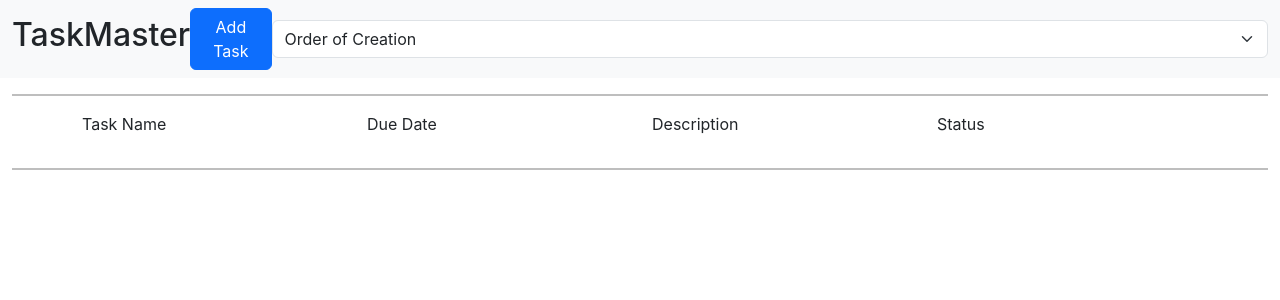
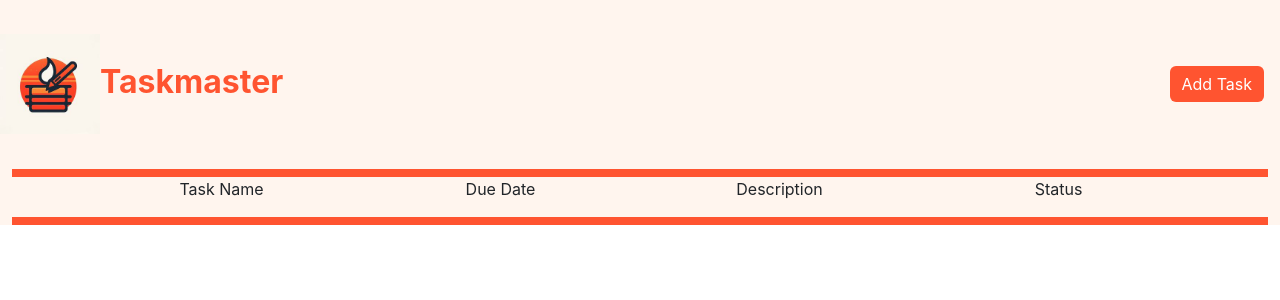
Before and after one commit to CSC425-Team-2/Taskmaster, a React (Create React App) app in the folder taskmaster/: page / in a window 1280 px wide. Shown: the top 300 px of the page. Built offline with nearby package versions, Linux system fonts and the light colour scheme.

Commit message:
Working
Forms need styling and background needs to apply whole page.

```diff
--- a/taskmaster/src/App.css
+++ b/taskmaster/src/App.css
@@ -1,77 +1,61 @@
 
   /* custom-popup-styles.css */
 
-  #menu-button {
-    cursor: pointer;
-    min-width: 5%;
-    position: relative;
-    padding: 2%;
-    padding-left: 1%;
-    padding-right: 1%;
-    font-size: 1.2rem;
-    margin-left: 5px;
-    margin-right: 5px;
-  }
-
-  .custom-popup {
-  background-color: #fff;
-  border: 1px solid #ccc;
-  border-radius: 4px;
-  padding: 5%;
-  min-width: 100%;
-  max-width: 100%;
-  margin: 0 auto;
-  position: 'fixed';
-  top: '50%';
-  left: '50%';
-  transform: 'translate(-50%, -50%)';
-  background-color: '#FFF';
-  z-Index: 1000;
+.primary {
+  background-color: seashell;
+  outline-color: seashell;
+  border-color: #FF5430;
 }
 
-.custom-popup h2 {
-  font-size: 1.5rem;
+.secondary {
+  background-color: #FF5430;
+  outline-color: #FF5430;
 }
 
-.custom-popup input {
-  width: 95%;
-  margin-bottom: 10px;
-  padding: 8px;
+.tertiary {
+  background-color: #F2B8C6;
+  outline-color: #F2B8C6;
 }
 
-.custom-popup button {
-  background-color: #007bff;
-  color: #fff;
-  border: 2%;
-  padding-left: 3%;
-  padding-right: 3%;
-  cursor: pointer;
+.root-style {
+  height: '100%';
+  min-height: '100%';
+  background-color: seashell;
+  outline-color: seashell;
 }
 
-.divider-line {
-  background-color: black;
-  color: black;
-  outline-color: black;
-  height: 2px;
+.no-margin {
+  margin: 0%;
 }
 
-@media only screen and (min-width: 769px) {
+.no-padding {
+  padding: 0%;
+}
 
-  .custom-popup {
-    background-color: #fff;
-    border: 1px solid #ccc;
-    border-radius: 4px;
-    padding: 5%;
-    min-height:225px;
-    max-height:225px;
-    min-width: 400px;
-    max-width: 400px;
-    margin: 0 auto;
-    position: 'fixed';
-    top: '50%';
-    left: '50%';
-    transform: 'translate(-50%, -50%)';
-    background-color: '#FFF';
-    z-Index: 1000;
+.page-header {
+  color:#FF5430;
+
+  font-size: 2em;
+  margin-top: 0.67em;
+  margin-bottom: 0.67em;
+  margin-left: 0;
+  margin-right: 0;
+  font-weight: bold;
+  vertical-align: middle;
+}
+
+.description {
+  word-wrap: break-word;
+}
+
+.button-work-around {
+  margin-right: 16px;
+  size: 50%;
+}
+
+@media only screen and (min-width: 768px) {
+  /* For desktop: */
+  .button-work-around {
+    size: 100%;
   }
 }
--- a/taskmaster/src/App.js
+++ b/taskmaster/src/App.js
@@ -9,6 +9,7 @@ import Task from './Task';
 import TaskEditForm from './TaskEditForm';
 import TaskAddForm from './TaskAddForm';
 import './App.css';
+import taskMasterLogo from './images/taskmaster-logo.jpg'
 
 const App = () => {
   const [tasks, setTasks] = useState([]);
@@ -25,7 +26,6 @@ const App = () => {
     // Find and select the clicked task
     const task = tasks.find((t) => t.id === taskId);
     setSelectedTask(task);
-    console.log(selectedTask.id)
   };
 
   const handleCompleteTask = (task) => {
@@ -57,46 +57,53 @@ const App = () => {
     setSelectedTask(null);
   };
 
+  /*
+  Couldn't get styles to apply correctly to the sort selection so removing for the time being.
+  <select className='form-select nav-item'>
+    <option>Order of Creation</option>
+    <option>Due Dates</option>
+    <option>Completed</option>
+  </select>
+  */
+
   return (
 
-    <div>
-      <nav className='navbar navbar-expand-md navbar-dark bg-light'>
-        <div className='container-fluid'>
-
-          <h2>TaskMaster</h2>
-
-          <button className='btn btn-primary' data-bs-toggle='modal' data-bs-target='#add-modal'>Add Task</button>
-
-          <select className='form-select'>
-            <option>Order of Creation</option>
-            <option>Due Dates</option>
-            <option>Completed</option>
-          </select>
+    <div className='root-style primary'>
+      <nav className='navbar navbar-expand'>
+        <div className='container-fluid no-padding'>
+          <div className='navbar-brand page-header no-margin'>
+            <img src={taskMasterLogo} alt='Taskmaster Logo' className='img-fluid' width='100px' height='auto'/>
+            Taskmaster
+          </div>
+          <ul className='navbar-nav'>
+            <li className='nav-item'>
+              <button className='btn btn-primary secondary border-0 button-work-around' data-bs-toggle='modal' data-bs-target='#add-modal'>Add Task</button>
+            </li>
+          </ul>
         </div>
       </nav>
 
       <div className='container-fluid'>
 
-
-        <hr className='divider-line' />
+        <div className='p-1 secondary'></div>
 
         <div className = 'container'>
-          <div className='row'>
-            <div className='col-3'><p>Task Name</p></div>
-            <div className='col-3'><p>Due Date</p></div>
-            <div className='col-3'><p>Description</p></div>
-            <div className='col-3'><p>Status</p></div>
+          <div className='row align-items-start no-margin no-padding'>
+            <div className='col text-center'><p>Task Name</p></div>
+            <div className='col text-center d-none d-md-block'><p>Due Date</p></div>
+            <div className='col text-center d-none d-md-block'><p>Description</p></div>
+            <div className='col text-center'><p>Status</p></div>
           </div>
         </div>
 
-        <hr className='divider-line' />
+        <div className='p-1 secondary'></div>
 
-        <div className='container'>
-        <TaskList tasks={tasks} onTaskClick={handleTaskClick}/>
+        <div className='container primary no-padding'>
+          <TaskList tasks={tasks} onTaskClick={handleTaskClick}/>
         </div>
 
-        <div className='modal' id='add-modal'>
-          <div className='modal-dialog'>
+        <div className='modal fade' data-bs-backdrop="static" id='add-modal'>
+          <div className='modal-dialog modal-fullscreen-sm-down modal-lg'>
             <div className='modal-content'>
               <div className='modal-header'>
                 <h4>PLACEHOLDERS Adding a New Task</h4>
@@ -108,8 +115,8 @@ const App = () => {
           </div>
         </div>
 
-        <div className='modal' id='edit-modal'>
-          <div className='modal-dialog'>
+        <div className='modal fade' data-bs-backdrop="static" id='edit-modal'>
+          <div className='modal-dialog modal-fullscreen-sm-down'>
             <div className='modal-content'>
               <div className='modal-header'>
                 <h4>PLACEHOLDERS Editing a Task</h4>
@@ -121,8 +128,8 @@ const App = () => {
           </div>
         </div>
 
-        <div className='modal' id='task-modal'>
-          <div className='modal-dialog'>
+        <div className='modal fade' data-bs-backdrop="static" id='task-modal'>
+          <div className='modal-dialog modal-fullscreen-sm-down'>
             <div className='modal-content'>
               <div className='modal-header'>
                 <h4>PLACEHOLDERS Task Opened</h4>
--- a/taskmaster/src/Task.js
+++ b/taskmaster/src/Task.js
@@ -15,11 +15,11 @@
 
        <p>Task Status: {task.completed ? 'Completed' : 'Pending'}</p>
 
-       <button onClick={() => onComplete(task)}>{task.completed ? 'Incomplete' : 'Complete'}</button>
+       <button className='btn btn-primary' onClick={() => onComplete(task)}>{task.completed ? 'Set Pending' : 'Set Complete'}</button>
 
        <button className='btn btn-primary' data-bs-toggle='modal' data-bs-target='#edit-modal' onClick={() => onEdit(task)}>Edit Task</button>
 
-       <button onClick={() => onDelete(task.id)}>Delete</button>
+       <button className='btn btn-primary' onClick={() => onDelete(task.id)}>Delete</button>
 
        <button className='btn btn-primary' data-bs-dismiss='modal'>Cancel</button>
 
--- a/taskmaster/src/TaskAddForm.js
+++ b/taskmaster/src/TaskAddForm.js
@@ -25,8 +25,18 @@ const TaskAddForm = ({onSave}) => {
         setDescription('');
 
         setDueDate('');
+    }
+  };
 
-    }
+  const handleCancelAdd = () => {
+
+    //Cancel and reset input text fields
+
+      setTitle('');
+
+      setDescription('');
+
+      setDueDate('');
 
   };
 
@@ -43,7 +53,7 @@ const TaskAddForm = ({onSave}) => {
       <input type="date" placeholder="Due Date" value={dueDate} onChange={(e) => setDueDate(e.target.value)}/>
 
       <button className='btn btn-primary' data-bs-dismiss='modal' onClick={handleAddingTask}>Add Task</button>
-      <button className='btn btn-primary' data-bs-dismiss='modal'>Cancel</button>
+      <button className='btn btn-primary' data-bs-dismiss='modal' onClick={handleCancelAdd}>Cancel</button>
     </div>
 
   );
--- a/taskmaster/src/TaskEditForm.js
+++ b/taskmaster/src/TaskEditForm.js
@@ -3,12 +3,24 @@ import './App.css';
 
 const TaskEditForm = ({ task, onSave}) => {
   const [editedTask, setEditedTask] = useState({ ...task });
+  var tempTitle = task.title;
+  var tempDescription = task.description;
+  var tempDueDate = task.dueDate;
 
   const handleSave = () => {
     // Validate and save the edited task
     if (editedTask.title && editedTask.description && editedTask.dueDate) {
       onSave(editedTask); // Call the onSave function to update the task
     }
+  };
+
+  const handleCancelEdit = () => {
+    // Cancel
+    editedTask.title = tempTitle;
+    editedTask.description = tempDescription;
+    editedTask.dueDate = tempDueDate;
+
+    onSave(editedTask); // Call the onSave function to update the task but with the old info
   };
 
   return (
@@ -33,7 +45,7 @@ const TaskEditForm = ({ task, onSave}) => {
         onChange={(e) => setEditedTask({ ...editedTask, dueDate: e.target.value })}
       />
       <button className='btn btn-primary' data-bs-dismiss='modal' onClick={handleSave}>Save</button>
-      <button className='btn btn-primary' data-bs-dismiss='modal'>Cancel</button>
+      <button className='btn btn-primary' data-bs-dismiss='modal' onClick={handleCancelEdit}>Cancel</button>
     </div>
   );
 };
--- a/taskmaster/src/TaskList.js
+++ b/taskmaster/src/TaskList.js
@@ -7,18 +7,19 @@
 
    const TaskList = ({ tasks, onTaskClick }) => (
 
-     <ul>
+    <ul className='no-margin  no-padding'>
       <div>
-       {tasks.map((task) => (
-          <div key={task.id} className='row' data-bs-toggle='modal' data-bs-target='#task-modal' onClick={() => onTaskClick(task.id)} >
-            <div className='col-3'>{task.title}</div>
-            <div className='col-3'>{task.dueDate}</div>
-            <div className='col-3'>{task.description}</div>
-            <div className='col-3'>{task.completed ? 'Completed' : 'Pending'}</div>
+        {tasks.map((task) => (
+          <div key={task.id} className='row align-items-start p-2 block mx-auto' data-bs-toggle='modal' data-bs-target='#task-modal' onClick={() => onTaskClick(task.id)}>
+            <div className='col text-center'>{task.title}</div>
+            <div className='col text-center d-none d-md-block'>{task.dueDate}</div>
+            <div className='col-3 text-center d-none d-md-block description'>{task.description}</div>
+            <div className='col text-center'>{task.completed ? 'Completed' : 'Pending'}</div>
+            <div style={{ borderTop: "2px solid #FF5430"}}></div>
           </div>
        ))}
-       </div>
-     </ul>
+      </div>
+    </ul>
 
 
    );
```
Also changed, not shown: taskmaster/src/TaskEditForm.css (deleted, +0 -27 lines), taskmaster/src/images/taskmaster-logo.jpg (added).
